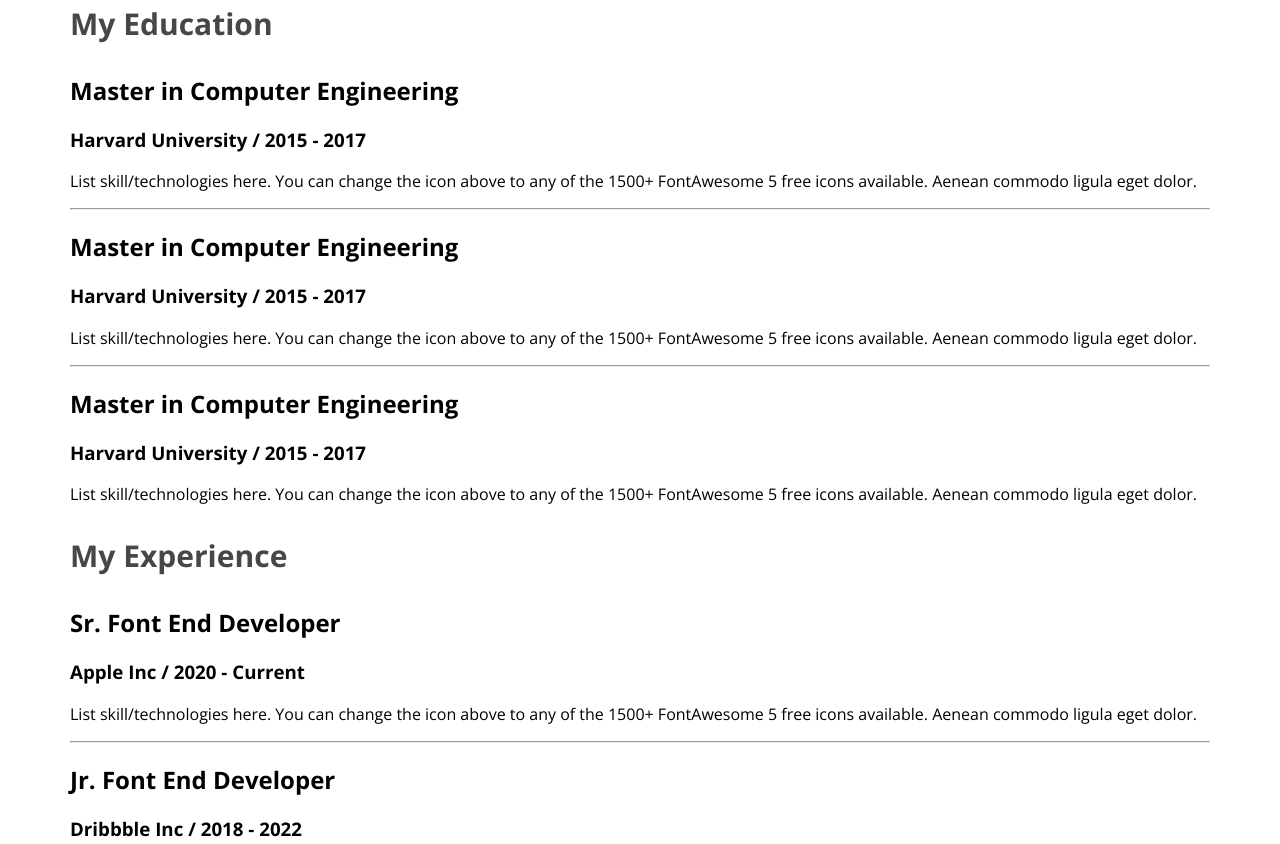
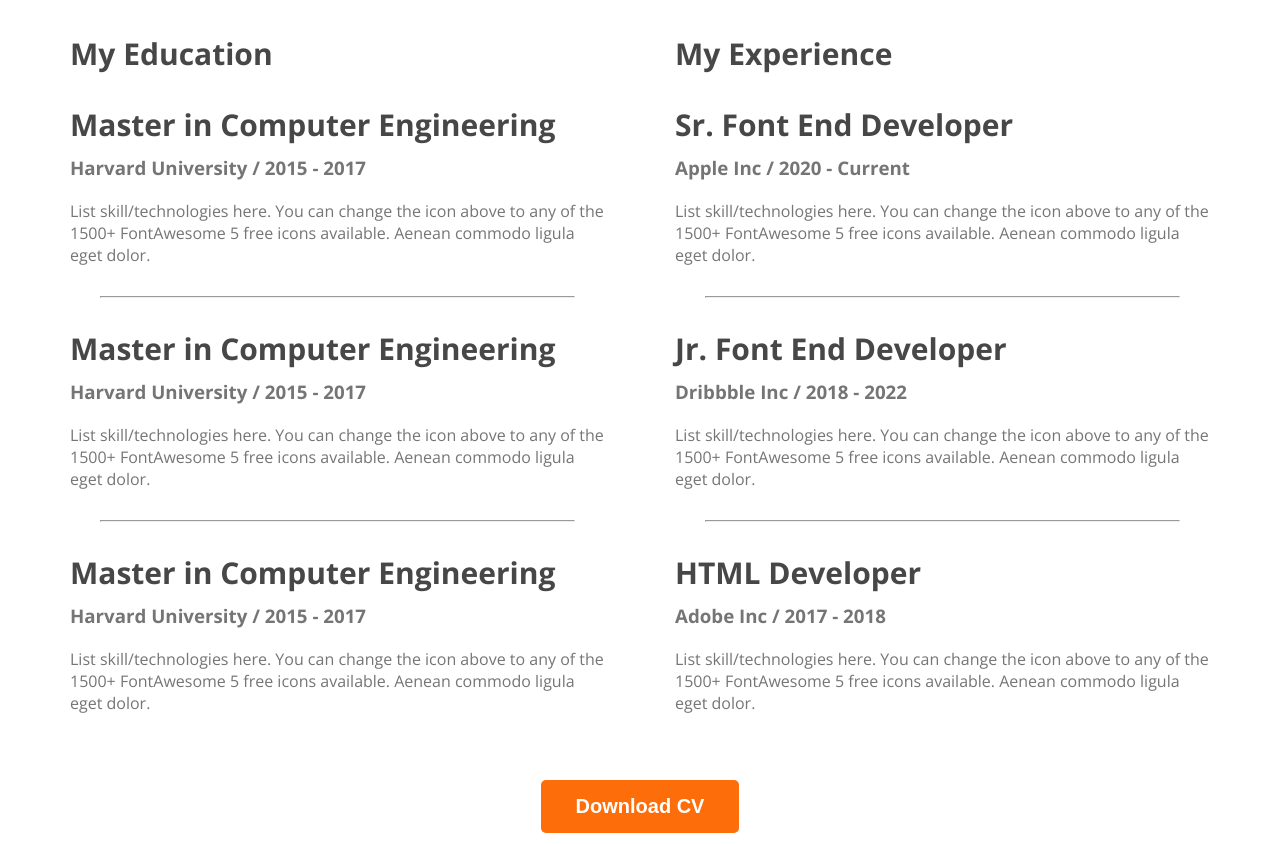
Before and after one commit to MahbubaLina/web-developer-portfolio, a plain HTML site: page index.html in a window 1280 px wide. Shown: the part 2525-3369 px from the top of the page. Drawn offline with nearby package versions, Linux system fonts and the light colour scheme.

Commit message:
resume section completed

```diff
--- a/index.html
+++ b/index.html
@@ -117,7 +117,7 @@
       <section>
         <h3 class="section-title">A Summary of my Resume</h3>
 
-        <div class="resume-cntainer">
+        <div class="resume-container">
           <div class="resume-column">
             <h3 class="column-title">My Education</h3>
 
@@ -192,6 +192,9 @@
             </div>
           </div>
         </div>
+        <div class="download-cv">
+            <button class="btn-primary">Download CV</button>
+        </div>
       </section>
     </main>
     <footer></footer>
--- a/styles/portfolio.css
+++ b/styles/portfolio.css
@@ -88,8 +88,8 @@ main {
   max-width: 1140px;
   margin: 0 auto;
 }
-main section{
-    margin-top: 130px;
+main section {
+  margin-top: 130px;
 }
 /* about section */
 .about {
@@ -120,11 +120,36 @@ main section{
   background: #fff;
   box-shadow: 0px 6px 50px 0px rgba(0, 0, 0, 0.06);
 }
-.skill-description{
-    color: #757575;
+.skill-description {
+  color: #757575;
 }
-.column-title{
-    color: #474747;
-font-size: 30px;
-font-weight: 700;
+.column-title {
+  color: #474747;
+  font-size: 30px;
+  font-weight: 700;
 }
+.resume-container {
+  display: flex;
+  gap: 70px;
+}
+.resume-item-institute,
+.resume-item-description {
+  color: #757575;
+}
+.resume-item-title {
+  color: #474747;
+  font-size: 30px;
+  font-weight: 700;
+  margin-bottom: 10px;
+}
+.resume-item-institute{
+    margin-bottom: 20px;
+    margin-top: 0;
+}
+.resume-container hr{
+    margin: 30px;
+}
+.download-cv{
+    text-align: center;
+    margin-top: 50px;
+}
```
